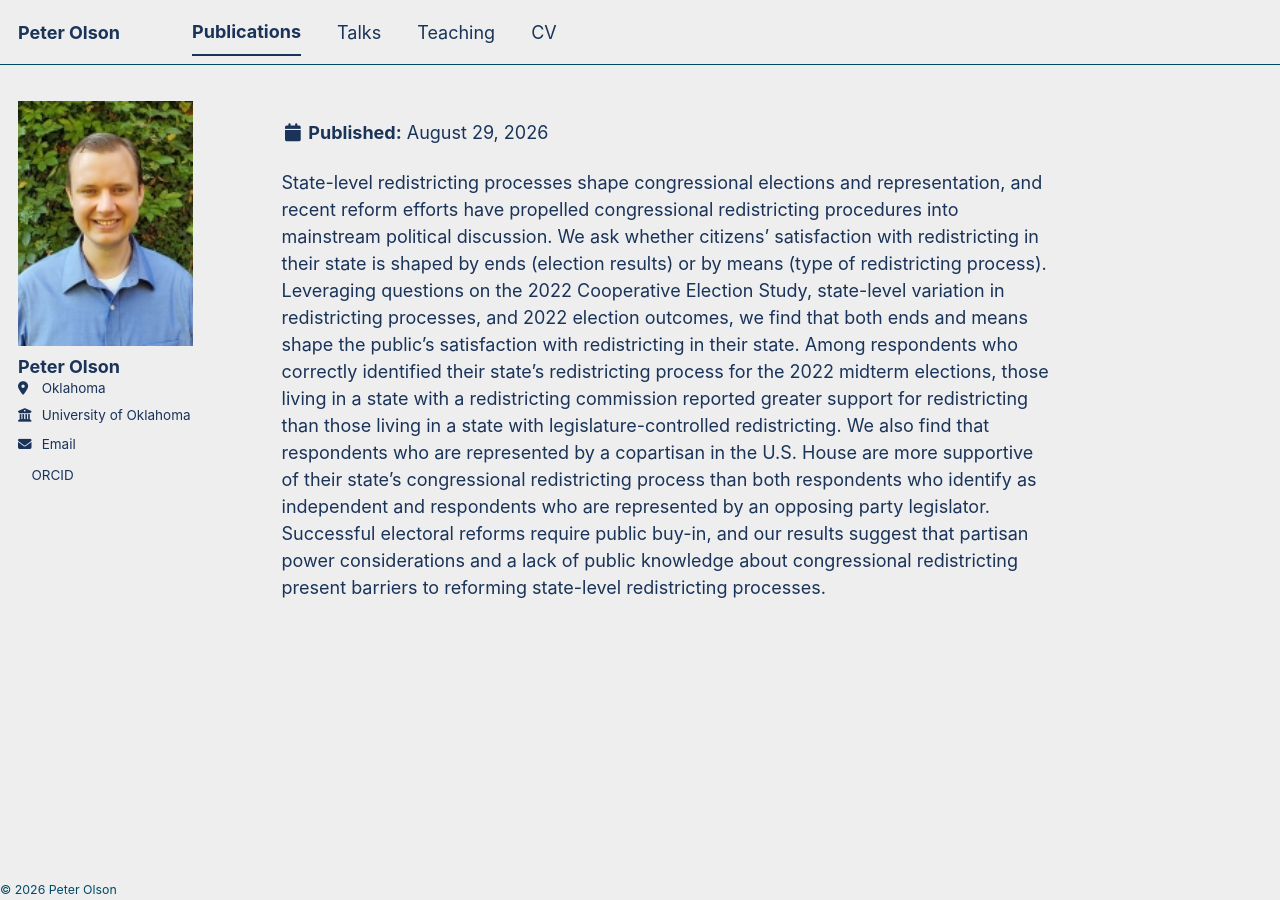
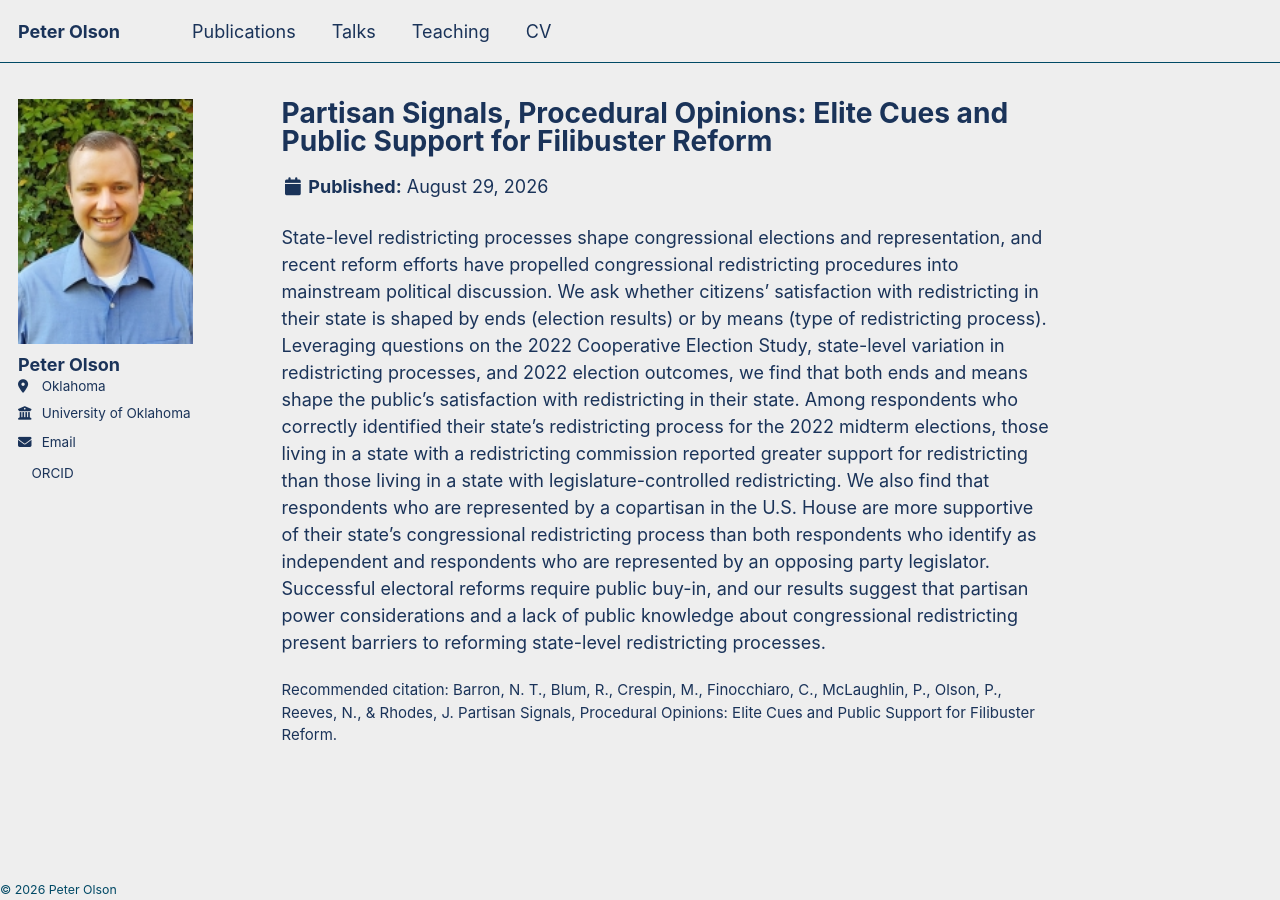
Before and after one commit to peterolson1776-crypto/peterolson.github.io, a Jekyll site: the page built from _publications/partisanSignals.md, in a window 1280 px wide. Built offline with Jekyll 4.4.1, drawn with Linux system fonts in a browser that asks for light colours; a style sheet for code colours, icons or effects is not loaded.

```diff
--- a/_publications/partisanSignals.md
+++ b/_publications/partisanSignals.md
@@ -1,5 +1,5 @@
 ---
-title: “Partisan Signals, Procedural Opinions: Elite Cues and Public Support for Filibuster Reform”
+title: "Partisan Signals, Procedural Opinions: Elite Cues and Public Support for Filibuster Reform"
 collection: publications
 category: in_review
 permalink: /publication/partisan-signals-procedural-opinions
```
Also changed, not shown: _publications/repPartisanAct.md (+1 -1 lines), _publications/scandals.md (+1 -1 lines), _publications/sputnik.md (+1 -1 lines).
